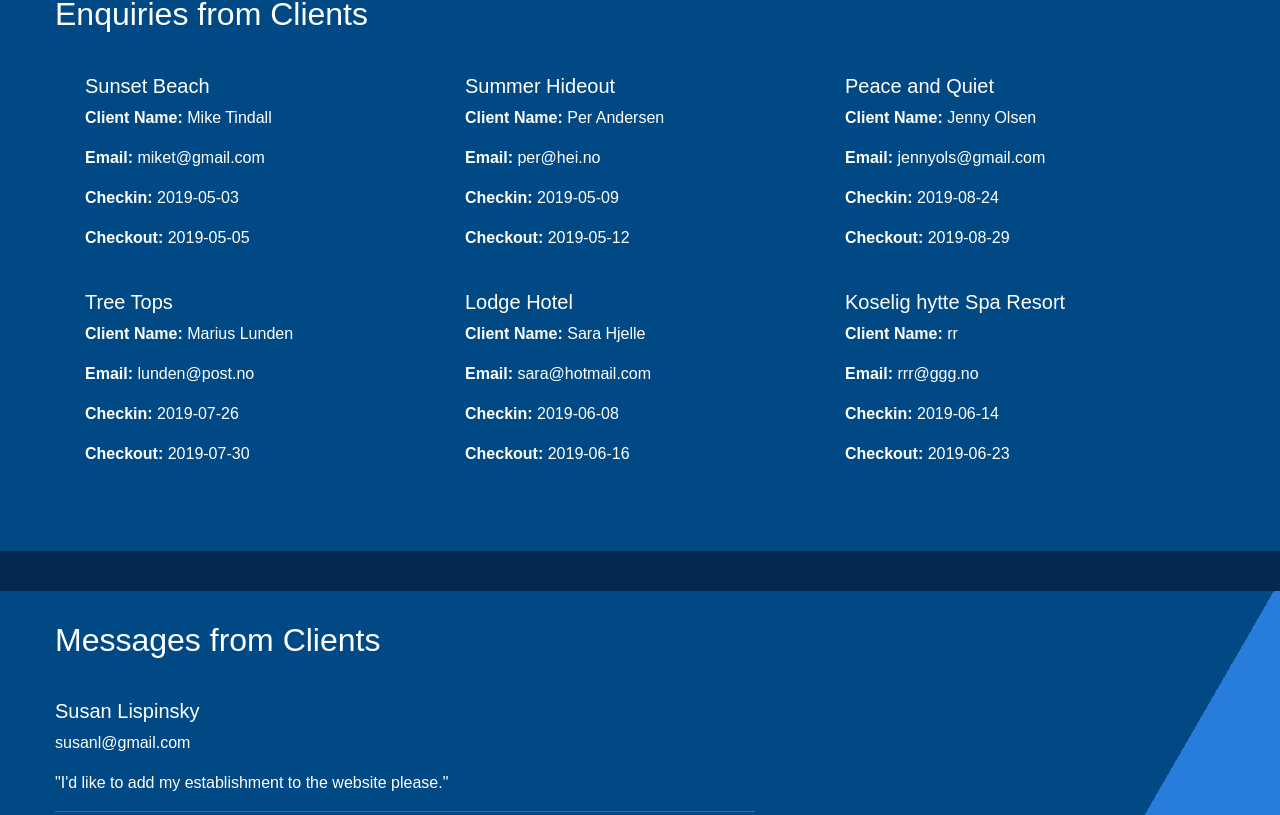
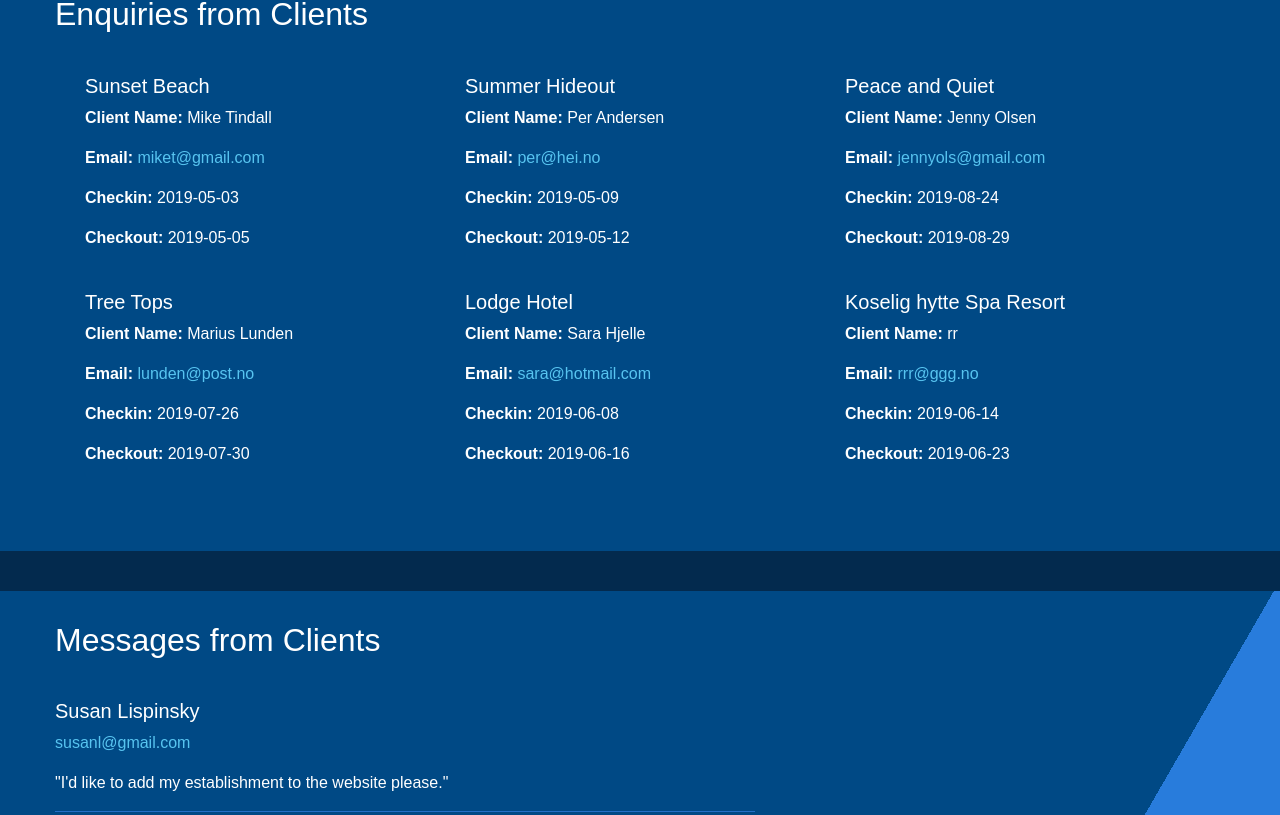
Before and after one commit to louisery/ProjectExam2_Holidaze_React, a React app: page /#/admin in a window 1280 px wide. Shown: the part 1265-2080 px from the top of the page. Built offline with nearby package versions, Linux system fonts and the light colour scheme; a web font is replaced by a local one.

Commit message:
added mailto

```diff
--- a/src/components/enquiriesComponent.jsx
+++ b/src/components/enquiriesComponent.jsx
@@ -17,7 +17,8 @@ export default class EnquiriesComponent extends React.Component {
                     <b>Client Name:</b> {key.clientName}
                   </p>
                   <p>
-                    <b>Email:</b> {key.email}
+                    <b>Email:</b>
+                    <a href={"mailto:" + key.email}> {key.email}</a>
                   </p>
                   <p>
                     <b>Checkin:</b> {key.checkin}
--- a/src/components/messagesComponent.jsx
+++ b/src/components/messagesComponent.jsx
@@ -12,7 +12,9 @@ export default class MessagesComponent extends React.Component {
                 <h3 className="[ messages__heading--size ]">
                   {key.clientName}
                 </h3>
-                <p>{key.email}</p>
+                <p>
+                  <a href={"mailto:" + key.email}> {key.email}</a>
+                </p>
                 <p>"{key.message}"</p>
                 <hr className="[ messages__hr--color ]" />
               </div>
--- a/src/styles/partials/_admin.scss
+++ b/src/styles/partials/_admin.scss
@@ -15,6 +15,14 @@
         text-align: left;
         margin: 0 auto;
         margin-bottom: 40px;
+    }
+
+    a {
+        color: $light-blue;
+    }
+
+    a:hover {
+        text-decoration: underline;
     }
 }
 
@@ -39,4 +47,12 @@
         margin: 0px;
         margin-bottom: 30px;
     }
+
+    a {
+        color: $light-blue;
+    }
+
+    a:hover {
+        text-decoration: underline;
+    }
 }
```
